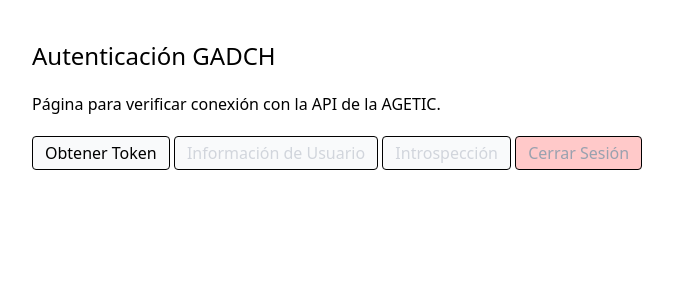
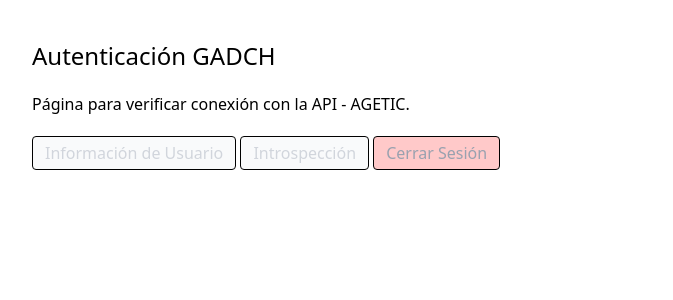
Before and after one commit to alanwalter45/auth-ciudadania-digital-front, a SvelteKit app: page /inicio in a window 1280 px wide. Shown: the top 300 px of the page, without its empty margins (8-681 px from the left). Built offline with nearby package versions, Linux system fonts and the light colour scheme.

Commit message:
step: access token

```diff
--- a/src/routes/inicio/+page.svelte
+++ b/src/routes/inicio/+page.svelte
@@ -13,6 +13,9 @@
 		if (!code || !state) {
 			throw redirect(302, '/');
 		}
+		console.log(access_token);
+		await getToken(URL_BACKEND, code, state);
+		if (!access_token || !id_token || !refresh_token) throw redirect(302, '/');
 	});
 
 	async function getToken(url: string, code: string, state: string) {
@@ -21,11 +24,10 @@
 			method: 'GET'
 		});
 		const result = await response.json();
-		const data = JSON.stringify(result);
+		//const data = JSON.stringify(result);
 		access_token = result.access_token;
 		id_token = result.id_token;
 		refresh_token = result.refresh_token;
-		alert(data);
 	}
 
 	async function getUserInfo(url: string, token: string) {
@@ -66,13 +68,8 @@
 
 <section class="p-10">
 	<h3 class="text-2xl">Autenticación GADCH</h3>
-	<p class="pt-5">Página para verificar conexión con la API de la AGETIC.</p>
+	<p class="pt-5">Página para verificar conexión con la API - AGETIC.</p>
 	<div class="pt-5"></div>
-	<button
-		on:click={() => getToken(URL_BACKEND, code, state)}
-		class="bg-gray-50 rounded py-1 px-3 border border-black hover:border-amber-600"
-		>Obtener Token</button
-	>
 	<button
 		on:click={() => getUserInfo(URL_BACKEND, access_token)}
 		disabled={!access_token}
```
